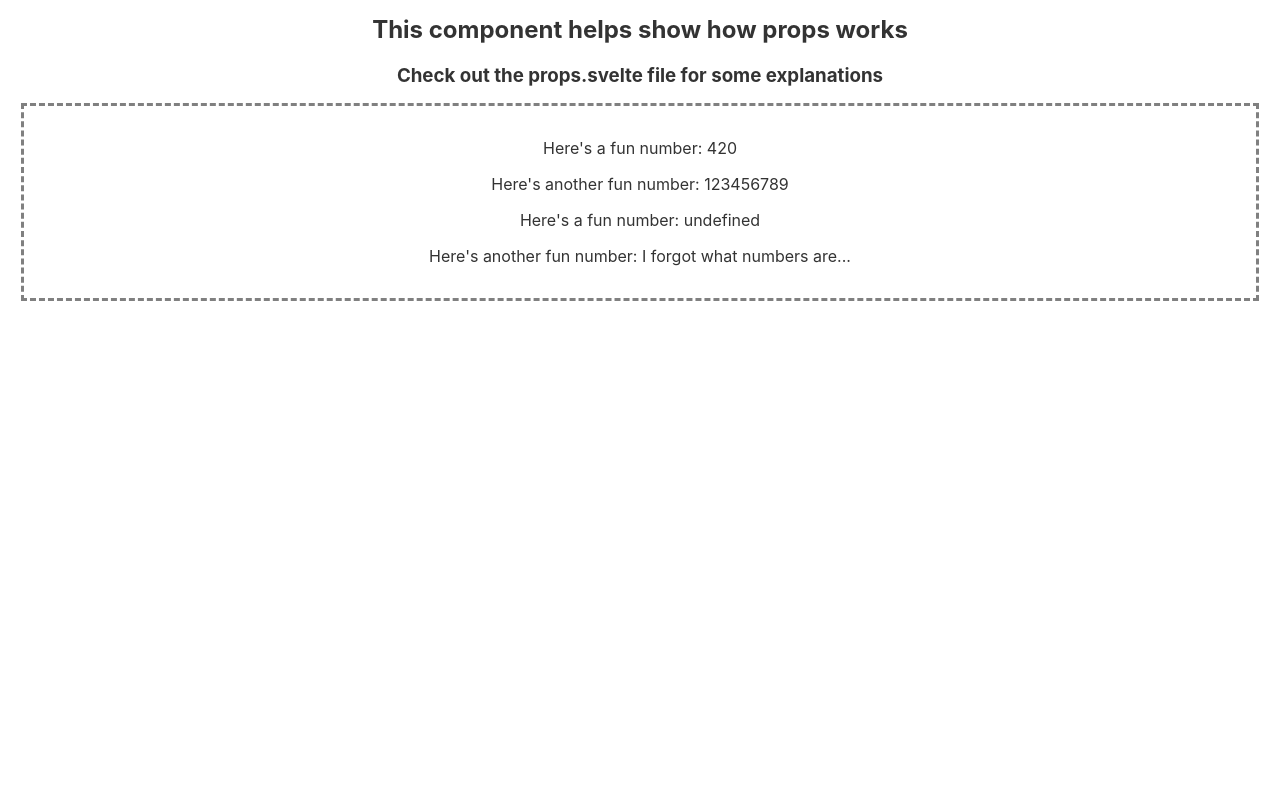
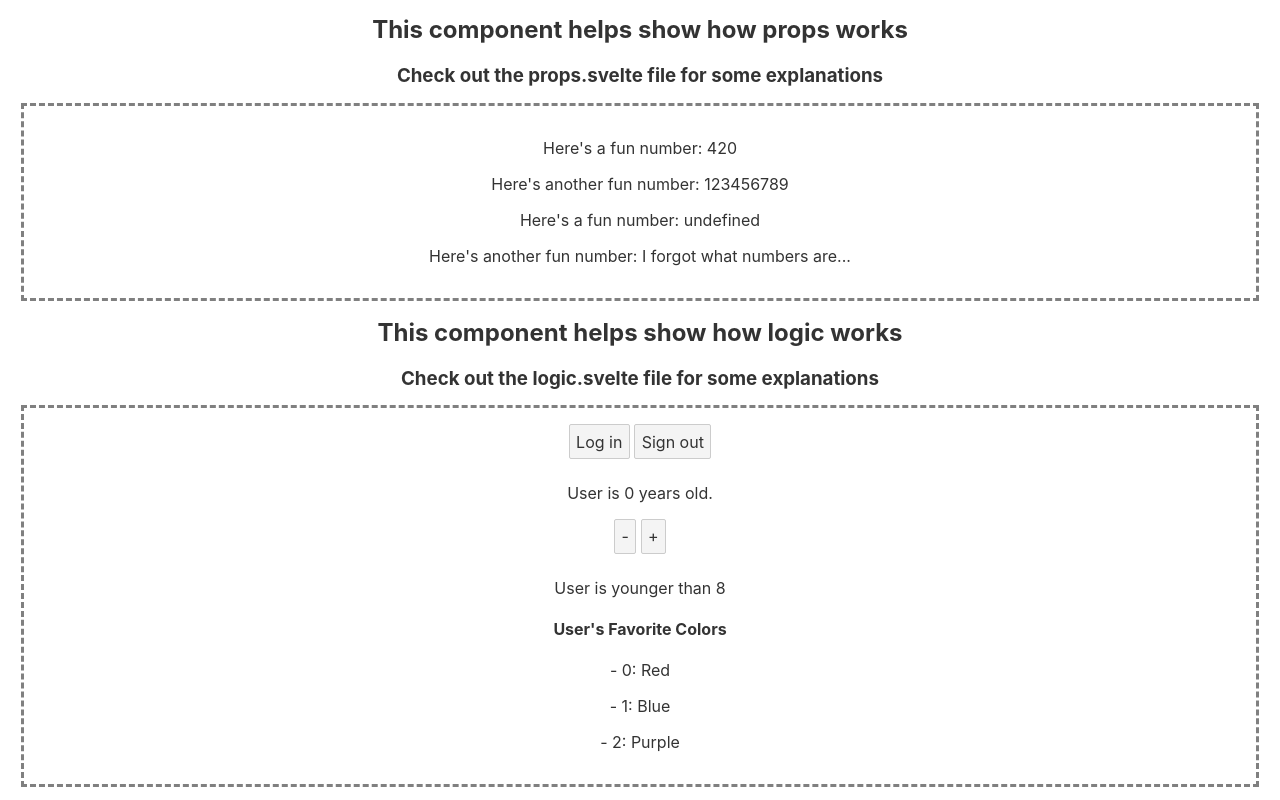
Before and after one commit to tylerablackham/svelte-basics, a Svelte app in the folder examples-svelte-app/: page / in a window 1280 px wide. Shown: the part 481-1281 px from the top of the page. Before the commit the page ends 800 px from the top, so only its background shows below. Built offline with nearby package versions, Linux system fonts and the light colour scheme.

Commit message:
add logic.svelte: if, if-else, and each blocks

```diff
--- a/examples-svelte-app/src/App.svelte
+++ b/examples-svelte-app/src/App.svelte
@@ -1,6 +1,7 @@
 <script>
 	import Reactivity from "./reactivity.svelte"
 	import Props from "./props.svelte"
+	import Logic from "./logic.svelte"
 	export let name;
 </script>
 
@@ -16,6 +17,11 @@
 	<div style="outline-style: dashed; outline-color: gray; padding: 1em">
 		<Props number={420} number2={123456789}/>
 		<Props />
+	</div>
+	<h2>This component helps show how logic works</h2>
+	<h3>Check out the logic.svelte file for some explanations</h3>
+	<div style="outline-style: dashed; outline-color: gray; padding: 1em">
+		<Logic/>
 	</div>
 
 </main>
--- /dev/null
+++ b/examples-svelte-app/src/logic.svelte
@@ -0,0 +1,49 @@
+<!--
+Unlike HTML, Svelte allows for conditionals and loops.
+- You can wrap markup in an `if` block as seen with the `Log out` and `Log in` buttons. You can also wrap markup in an
+`if-else` block as seen with the `Sign in` and ` Sign out` buttons. Conditional statements can be chained as seen with
+the `user.age` checks.
+- You can use `each` blocks to iterate over lists of items. The first argument in the `each` block identifies the items
+being iterated over and the second argument, which is optional, can be used to get the current index of the item. Look
+at the `user.favColors` markup for an example.
+-->
+<script>
+    let user = { loggedIn: false,
+        signedIn:false,
+        age: 0,
+        favColors: [
+            'Red',
+            'Blue',
+            'Purple'
+        ]
+    };
+
+    function logIn() {
+        user.loggedIn = !user.loggedIn;
+    }
+    function signIn() {
+        user.signedIn = !user.signedIn;
+    }
+    function increase() {user.age = user.age + 1}
+    function decrease() {user.age = user.age > 0 ? user.age - 1 : 0}
+</script>
+
+{#if user.loggedIn}<button on:click={logIn}> Log out </button>{/if}
+{#if !user.loggedIn}<button on:click={logIn}> Log in </button>{/if}
+
+{#if user.signedIn}<button on:click={signIn}> Sign in </button>
+    {:else}<button on:click={signIn}> Sign out </button>{/if}
+
+<p>User is {user.age} years old.</p>
+<div>
+    <button on:click={decrease}>-</button>
+    <button on:click={increase}>+</button>
+</div>
+{#if user.age < 8}<p>User is younger than 8</p>
+    {:else if user.age < 12}<p>User is younger than 12</p>
+    {:else if user.age < 18}<p>User is younger than 18</p>
+    {:else}<p>User is older than 18</p>{/if}
+
+<h4>User's Favorite Colors</h4>
+{#each user.favColors as color, index}
+    <p>- {index}: {color}</p>{/each}
```
